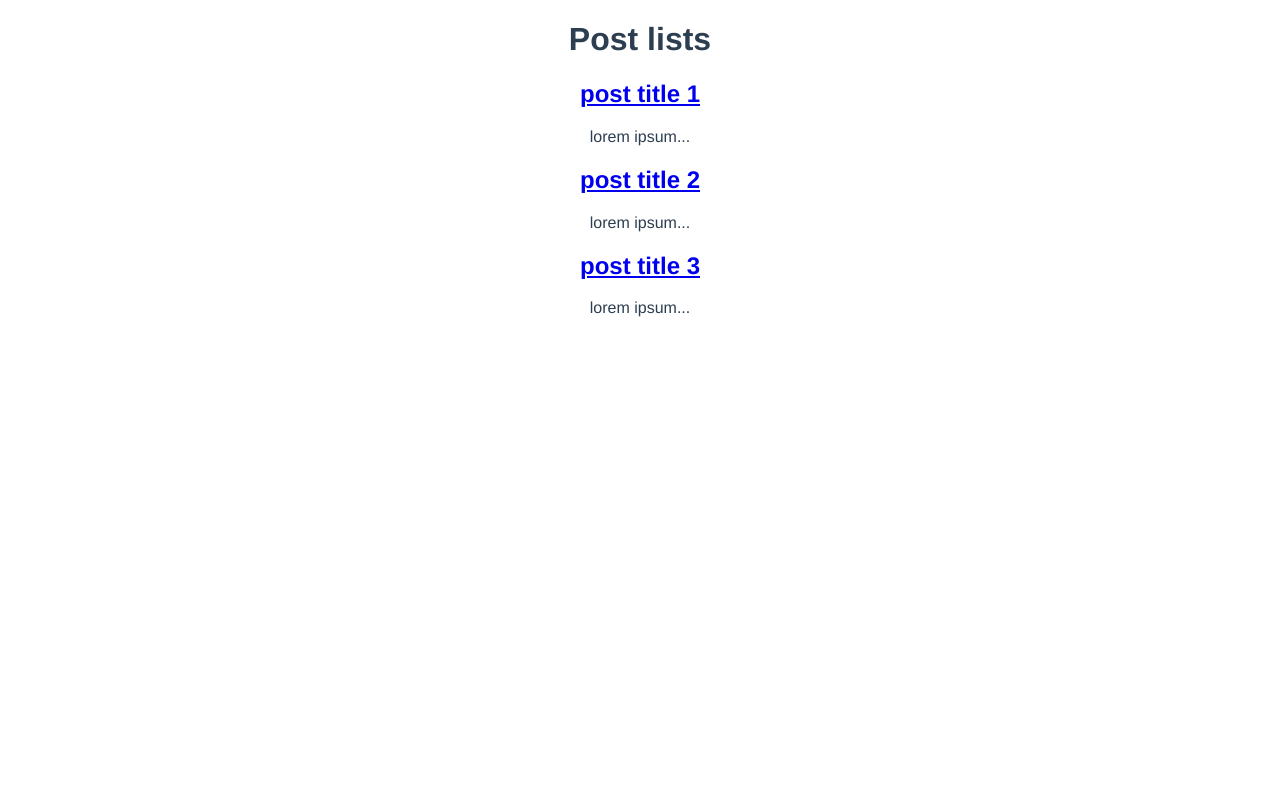
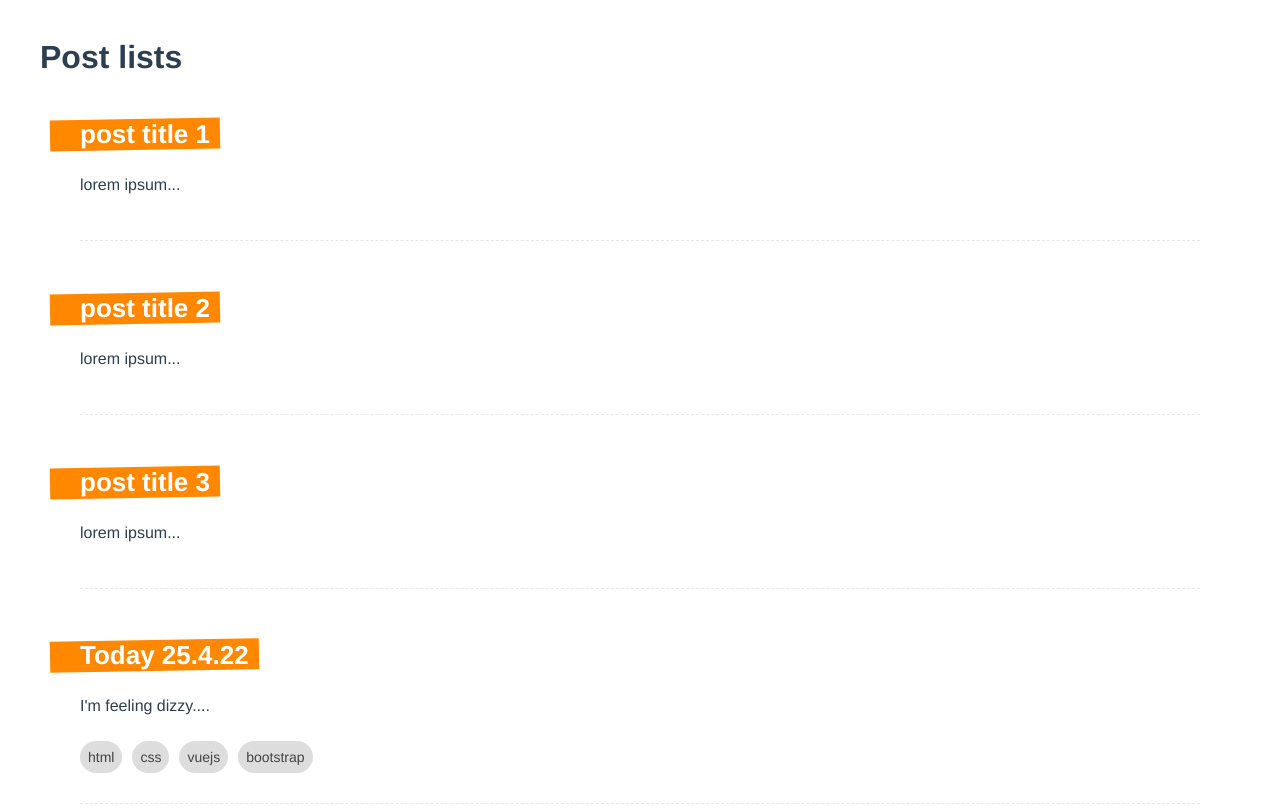
Before and after one commit to theintLwin/Vue-Blog-System, a Vue app: page / in a window 1280 px wide. Shown: the top 812 px of the page. Built offline with nearby package versions, Linux system fonts and the light colour scheme; data requests are answered from the project's data file.

Commit message:
create post backend

```diff
--- a/database/db.json
+++ b/database/db.json
@@ -1,19 +1,30 @@
 {
-    "posts" : [
+  "posts": [
     {
-            "title":"post title 1",
-            "id" : 1,
+      "title": "post title 1",
+      "id": 1,
       "body": "lorem ipsum"
     },
     {
-            "title":"post title 2",
-            "id" : 2,
+      "title": "post title 2",
+      "id": 2,
       "body": "lorem ipsum"
     },
     {
-            "title":"post title 3",
-            "id" : 3,
+      "title": "post title 3",
+      "id": 3,
       "body": "lorem ipsum"
+    },
+    {
+      "title": "Today 25.4.22",
+      "body": "I'm feeling dizzy.",
+      "tags": [
+        "html",
+        "css",
+        "vuejs",
+        "bootstrap"
+      ],
+      "id": 4
     }
   ]
 }
--- a/src/App.vue
+++ b/src/App.vue
@@ -8,7 +8,6 @@
   font-family: Avenir, Helvetica, Arial, sans-serif;
   -webkit-font-smoothing: antialiased;
   -moz-osx-font-smoothing: grayscale;
-  text-align: center;
   color: #2c3e50;
 }
 
--- a/src/components/SinglePost.vue
+++ b/src/components/SinglePost.vue
@@ -1,9 +1,15 @@
 <template>
+    <div class="post">
         <router-link :to="{name:'Detail',params:{id:post.id}}">
             <h2>{{post.title}}</h2>
         </router-link>
 
         <p>{{cutBodyPost}}</p>
+        <div v-for="tag in post.tags" :key="tag" class="pill">
+            {{tag}}
+        </div>
+
+    </div>
 </template>
 
 <script>
@@ -21,5 +27,38 @@
 </script>
 
 <style>
-
+     .post {
+        margin: 0 40px 30px;
+        padding-bottom: 30px;
+        border-bottom: 1px dashed #e7e7e7;
+      }
+      .post h2 {
+        display: inline-block;
+        position: relative;
+        font-size: 26px;
+        color: white;
+        margin-bottom: 10px;
+        max-width: 400px;
+      }
+      .post h2::before {
+        content: "";
+        display: block;
+        width: 100%;
+        height: 100%;
+        background: #ff8800;
+        position: absolute;
+        z-index: -1;
+        padding-right: 40px;
+        left: -30px;
+        transform: rotateZ(-1deg);
+      }
+      .pill {
+        display: inline-block;
+        margin: 10px 10px 0 0;
+        color: #444;
+        background: #ddd;
+        padding: 8px;
+        border-radius: 20px;
+        font-size: 14px;
+      }
 </style>
--- a/src/views/Create.vue
+++ b/src/views/Create.vue
@@ -1,5 +1,5 @@
 <template>
-  <form>
+  <form @submit.prevent="createPost">
       <label>Title</label>
       <input type="text" required v-model="title">
 
@@ -30,8 +30,23 @@
 
             tag.value="";
         }
+        let createPost = async ()=>{
+          await fetch("http://localhost:3000/posts",{
+            method:"POST",
+            headers:{
+              "Content-type":"application/json"
+            },
+            body:JSON.stringify(
+              {
+                title:title.value,
+                body:body.value,
+                tags:tags.value
+              }
+            )
+          } )
+        }
 
-        return {title, body, tag, handleKeydown, tags}
+        return {title, body, tag, handleKeydown, tags,createPost}
     }
 }
 </script>
--- a/src/views/HomeView.vue
+++ b/src/views/HomeView.vue
@@ -43,5 +43,15 @@
 </script>
 
   <style>
+    /* .home{
+      max-width: 1200px;
+      margin: 0 auto;
+      padding: 10px;
+    } */
+    .home {
+    max-width: 1200px;
+    margin: 0 auto;
+    padding: 10px;
 
+  }
   </style>
```
Lines whose indentation alone changed are shown as unchanged.
